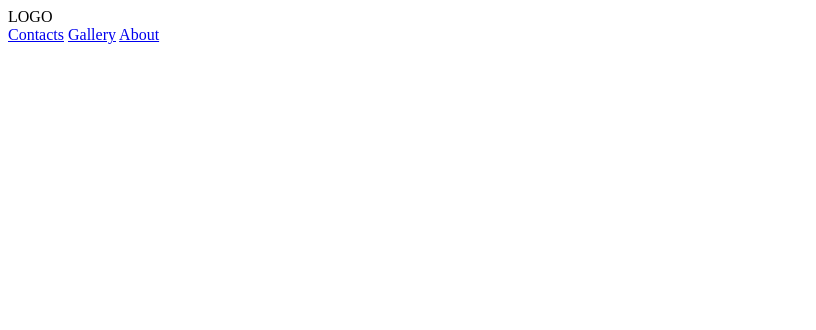
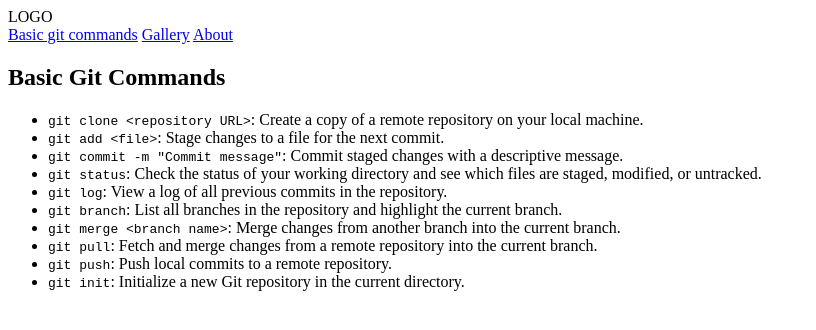
Before and after one commit to Dziubaaa/Hillel_Git_HW, a plain HTML site: page index.html in a window 1280 px wide. Shown: the whole page, without its empty margins (0-816 px from the left). Drawn offline with Linux system fonts and the light colour scheme.

Commit message:
added some info to index.html

```diff
--- a/index.html
+++ b/index.html
@@ -9,10 +9,25 @@
     <header>
         <div>LOGO</div>
         <div class="nav">
-            <a href="#">Contacts</a>
+            <a href="#">Basic git commands</a>
             <a href="./gallery.html">Gallery</a>
             <a href="#">About</a>
         </div>
     </header>
+    <section>
+        <h1>Basic Git Commands</h1>
+        <ul>
+            <li><code>git clone &lt;repository URL&gt;</code>: Create a copy of a remote repository on your local machine.</li>
+            <li><code>git add &lt;file&gt;</code>: Stage changes to a file for the next commit.</li>
+            <li><code>git commit -m "Commit message"</code>: Commit staged changes with a descriptive message.</li>
+            <li><code>git status</code>: Check the status of your working directory and see which files are staged, modified, or untracked.</li>
+            <li><code>git log</code>: View a log of all previous commits in the repository.</li>
+            <li><code>git branch</code>: List all branches in the repository and highlight the current branch.</li>
+            <li><code>git merge &lt;branch name&gt;</code>: Merge changes from another branch into the current branch.</li>
+            <li><code>git pull</code>: Fetch and merge changes from a remote repository into the current branch.</li>
+            <li><code>git push</code>: Push local commits to a remote repository.</li>
+            <li><code>git init</code>: Initialize a new Git repository in the current directory.</li>
+        </ul>
+    </section>
 </body>
 </html>
```
